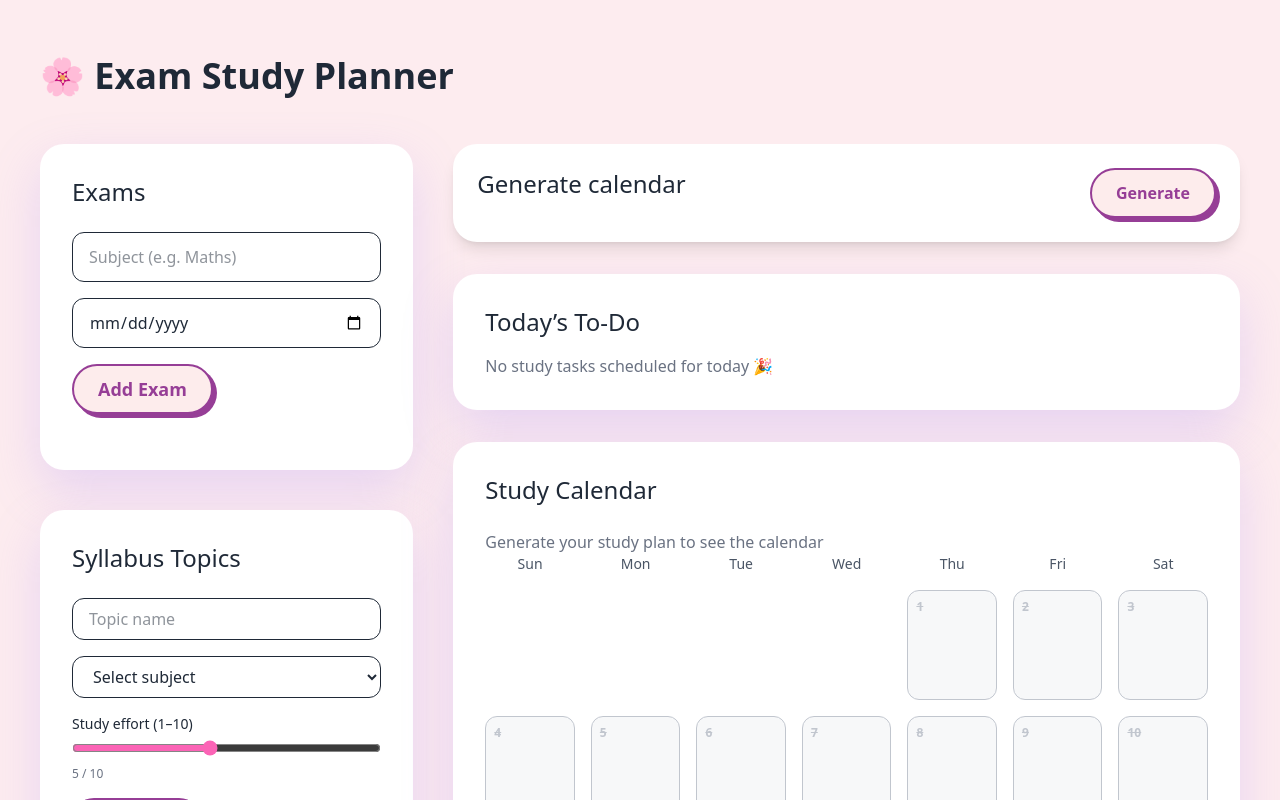
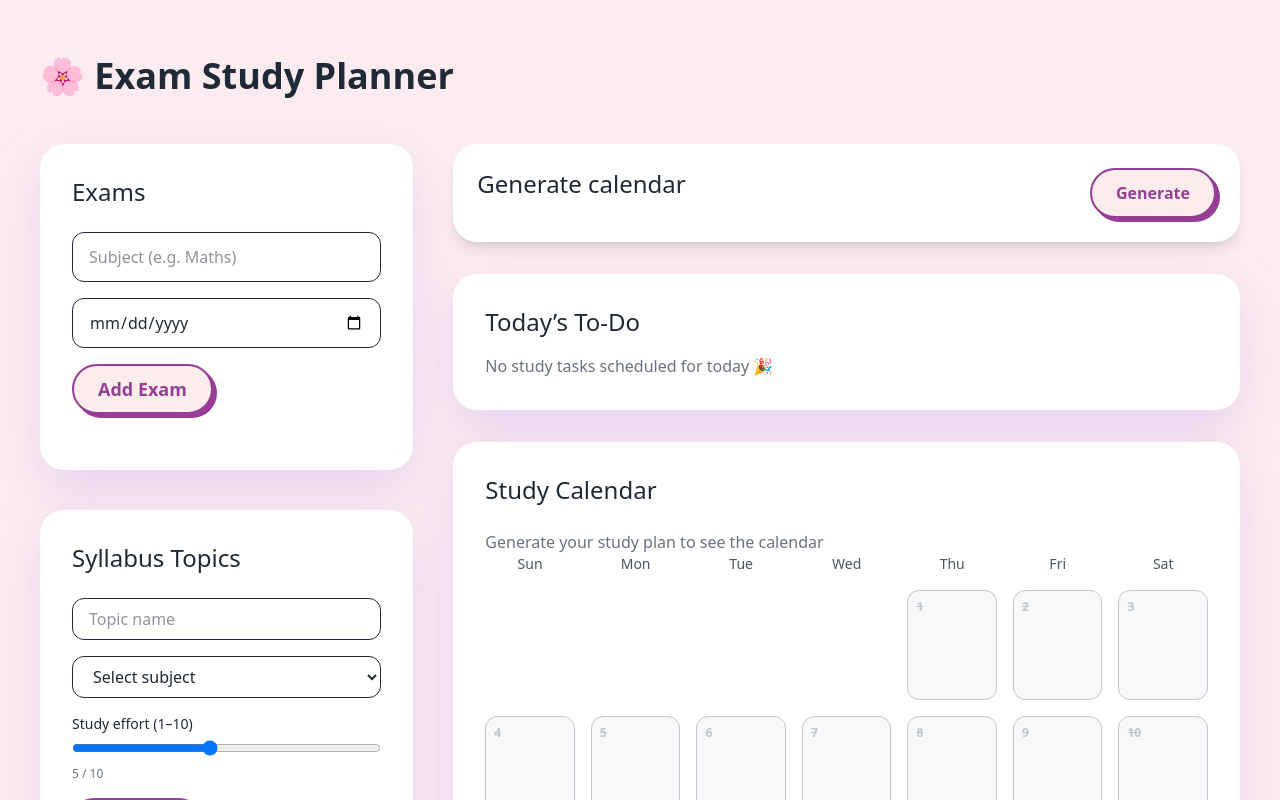
Before and after one commit to Vadiaaaaaaa/exam-study-planner, a React (Vite) app in the folder frontend/: page / in a window 1280 px wide. Shown: the top 800 px of the page. Built offline with nearby package versions, Linux system fonts and the light colour scheme.

Commit message:
Fix study hour allocation bug

```diff
--- a/frontend/src/pages/Syllabus.jsx
+++ b/frontend/src/pages/Syllabus.jsx
@@ -69,7 +69,7 @@ export default function Syllabus({ topics, setTopics, exams }) {
             max="10"
             value={difficulty}
             onChange={(e) => setDifficulty(Number(e.target.value))}
-            className="w-full accent-pink-400"
+            className="w-full accent-#973F96"
           />
 
           <p className="text-xs text-gray-500 mt-1">
```
